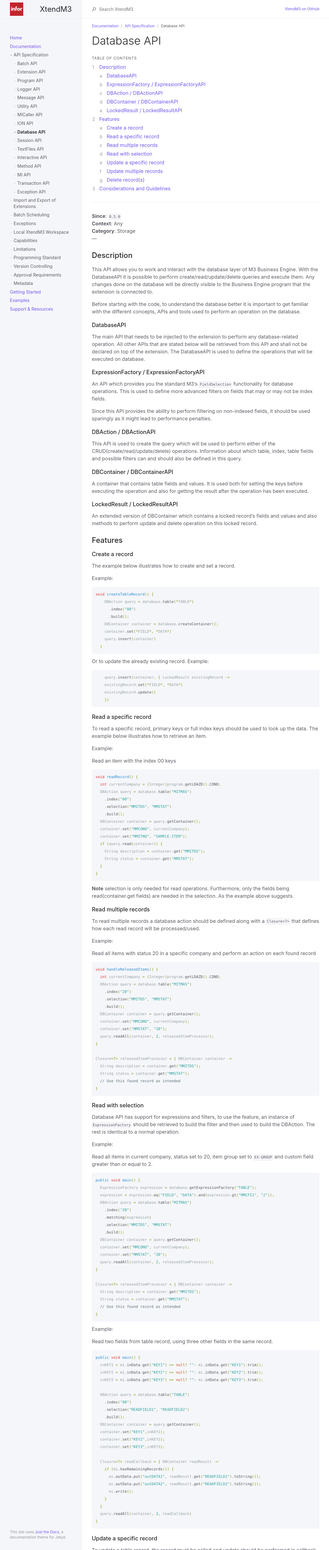
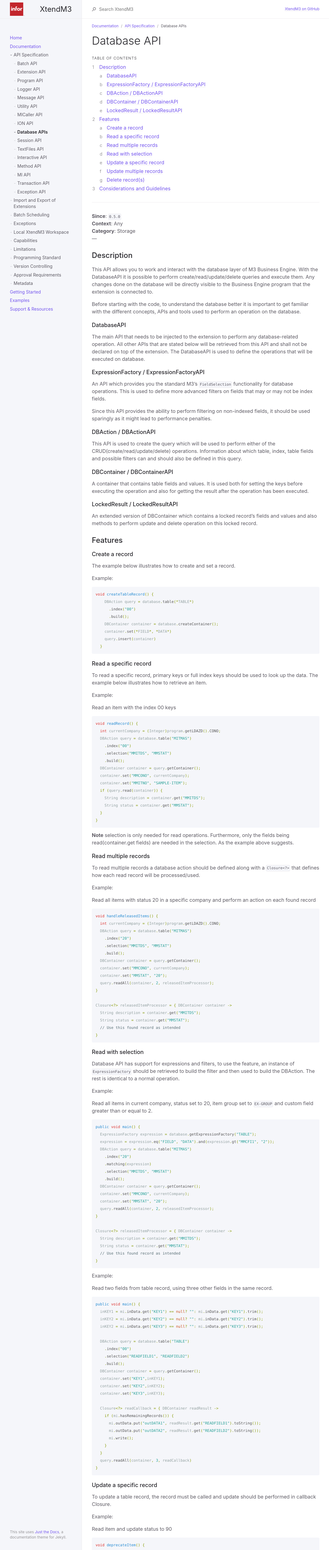
Before and after one commit to infor-cloud/xtendm3, a Jekyll site: the page built from docs/documentation/api-specification/database-api.md, in a window 1280 px wide. Shown: the whole page at 31% size, without its empty margins (107-1171 px from the left). Built offline with Jekyll 4.4.1, drawn with Linux system fonts in a browser that asks for light colours.

Commit message:
Small update to DatabaseAPIs documentation

````diff
--- a/docs/documentation/api-specification/database-api.md
+++ b/docs/documentation/api-specification/database-api.md
@@ -1,6 +1,6 @@
 ---
 layout: default
-title: Database API
+title: Database APIs
 parent: API Specification
 grand_parent: Documentation
 nav_order: 7
@@ -67,16 +67,6 @@ void createTableRecord() {
     container.set(*FIELD*, *DATA*)
     query.insert(container)
   }
-```
-
-Or to update the already existing record.
-Example:
-
-```groovy
-    query.insert(container, { LockedResult existingRecord ->
-    existingRecord.set(*FIELD*, *DATA*)
-    existingRecord.update()
-    })
 ```
 
 ### Read a specific record
````
